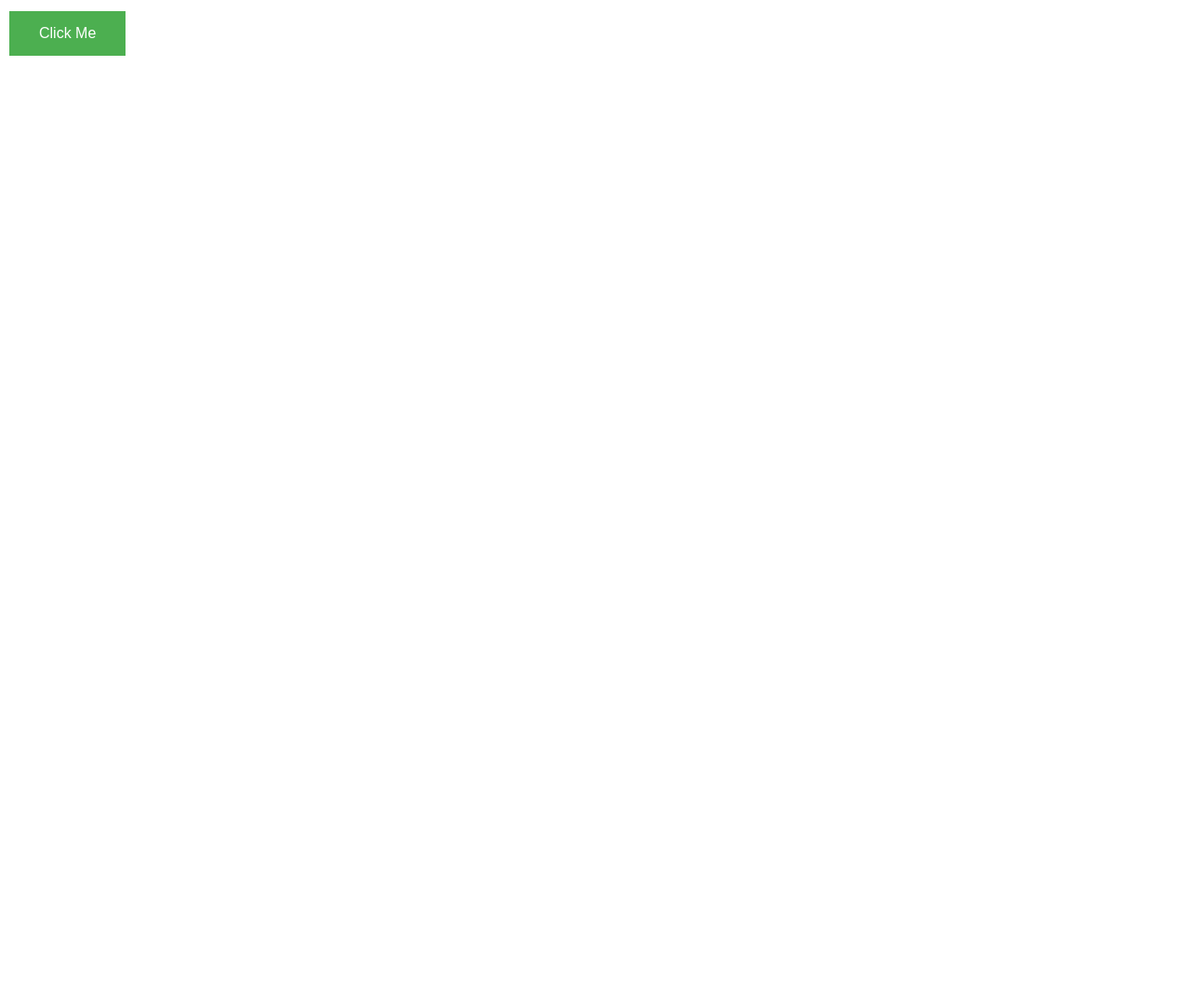
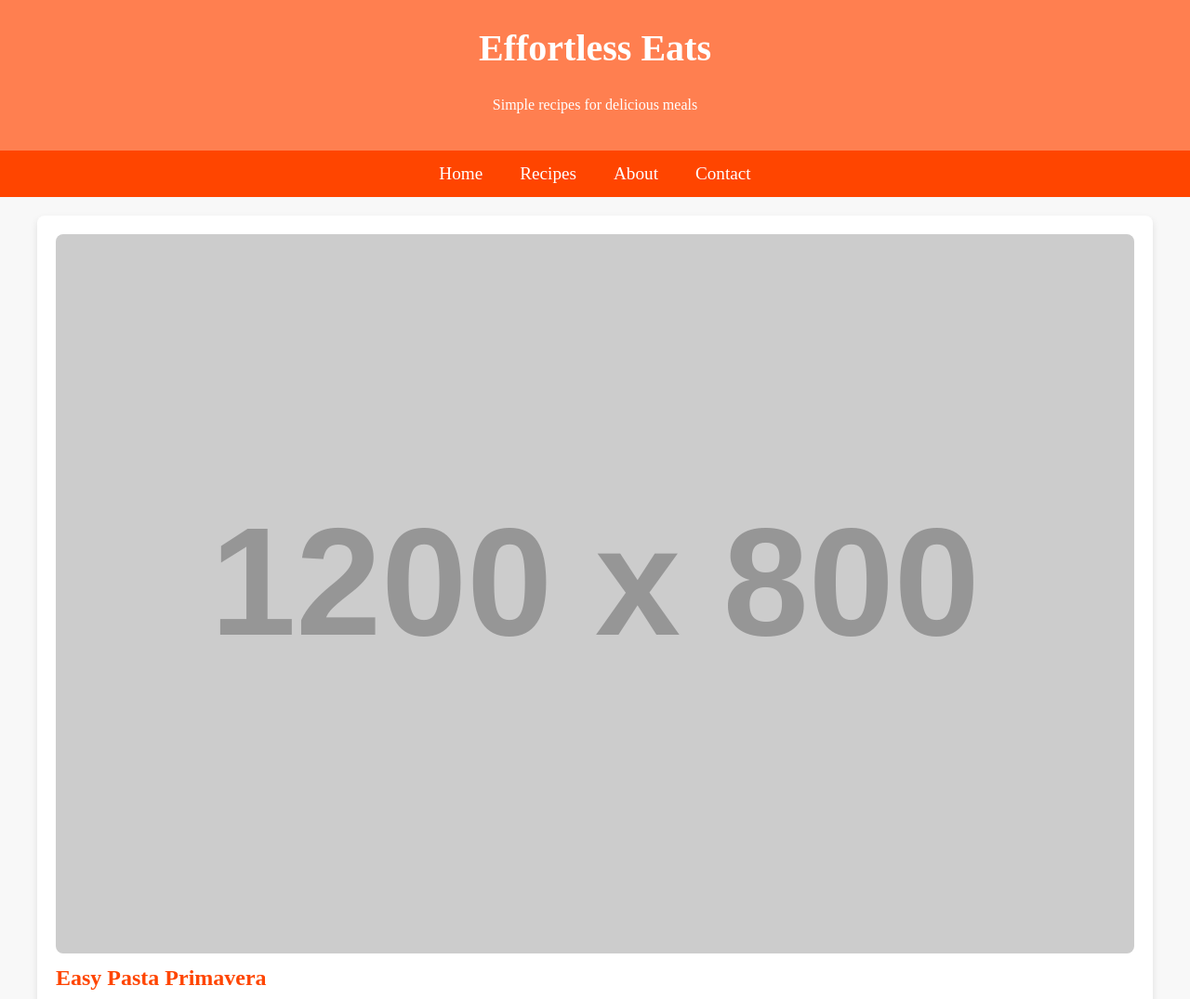
Before and after one commit to PRASANNAPRIYAN11/Digital-Marketing, a plain HTML site: page index.html in a window 1280 px wide. Shown: the top 1075 px of the page at 93% size. Before the commit the page ends 800 px from the top, so only its background shows below. Drawn offline with Linux system fonts and the light colour scheme; placeholder pictures from the web are drawn by us.

Commit message:
index.html

```diff
--- a/index.html
+++ b/index.html
@@ -1,25 +1,122 @@
 <!DOCTYPE html>
-<html>
+<html lang="en">
 <head>
-  <title>Simple Button</title>
+    <meta charset="UTF-8">
+    <meta name="viewport" content="width=device-width, initial-scale=1.0">
+    <title>Effortless Eats</title>
     <style>
-    button {
-      background-color: #4CAF50; /* Green */
-      border: none;
+        body {
+            font-family: 'Arial, sans-serif';
+            margin: 0;
+            padding: 0;
+            line-height: 1.6;
+            background-color: #f8f8f8;
+            color: #333;
+        }
+
+        header {
+            background-color: #ff7f50;
             color: white;
-      padding: 15px 32px;
+            padding: 20px 10px;
             text-align: center;
+        }
+
+        header h1 {
+            margin: 0;
+            font-size: 2.5rem;
+        }
+
+        nav {
+            display: flex;
+            justify-content: center;
+            background-color: #ff4500;
+        }
+
+        nav a {
+            color: white;
             text-decoration: none;
-      display: inline-block;
-      font-size: 16px;
-      margin: 4px 2px;
-      cursor: pointer;
+            padding: 10px 20px;
+            font-size: 1.2rem;
+            transition: background-color 0.3s;
+        }
+
+        nav a:hover {
+            background-color: #ff7f50;
+        }
+
+        .container {
+            max-width: 1200px;
+            margin: 20px auto;
+            padding: 0 20px;
+        }
+
+        .recipe {
+            background: white;
+            margin: 20px 0;
+            padding: 20px;
+            border-radius: 8px;
+            box-shadow: 0 4px 8px rgba(0, 0, 0, 0.1);
+        }
+
+        .recipe img {
+            width: 100%;
+            height: auto;
+            border-radius: 8px;
+        }
+
+        .recipe h2 {
+            margin-top: 0;
+            color: #ff4500;
+        }
+
+        .recipe p {
+            margin: 10px 0;
+        }
+
+        footer {
+            text-align: center;
+            padding: 10px 0;
+            background-color: #333;
+            color: white;
+            margin-top: 20px;
+        }
+
+        footer a {
+            color: #ff7f50;
+            text-decoration: none;
         }
     </style>
 </head>
 <body>
+    <header>
+        <h1>Effortless Eats</h1>
+        <p>Simple recipes for delicious meals</p>
+    </header>
 
-  <button>Click Me</button>
+    <nav>
+        <a href="#">Home</a>
+        <a href="#">Recipes</a>
+        <a href="#">About</a>
+        <a href="#">Contact</a>
+    </nav>
 
+    <div class="container">
+        <div class="recipe">
+            <img src="https://via.placeholder.com/1200x800" alt="Recipe Image">
+            <h2>Easy Pasta Primavera</h2>
+            <p>This light and fresh pasta dish comes together in under 30 minutes, making it perfect for a weeknight meal.</p>
+        </div>
+
+        <div class="recipe">
+            <img src="https://via.placeholder.com/1200x800" alt="Recipe Image">
+            <h2>One-Pan Lemon Herb Chicken</h2>
+            <p>A flavorful and healthy dinner with minimal cleanup. Perfect for busy evenings!</p>
+        </div>
+    </div>
+
+    <footer>
+        <p>&copy; 2025 Effortless Eats | Made with love for food enthusiasts</p>
+        <p><a href="#">Privacy Policy</a> | <a href="#">Terms of Service</a></p>
+    </footer>
 </body>
 </html>
```
Lines whose indentation alone changed are shown as unchanged.
